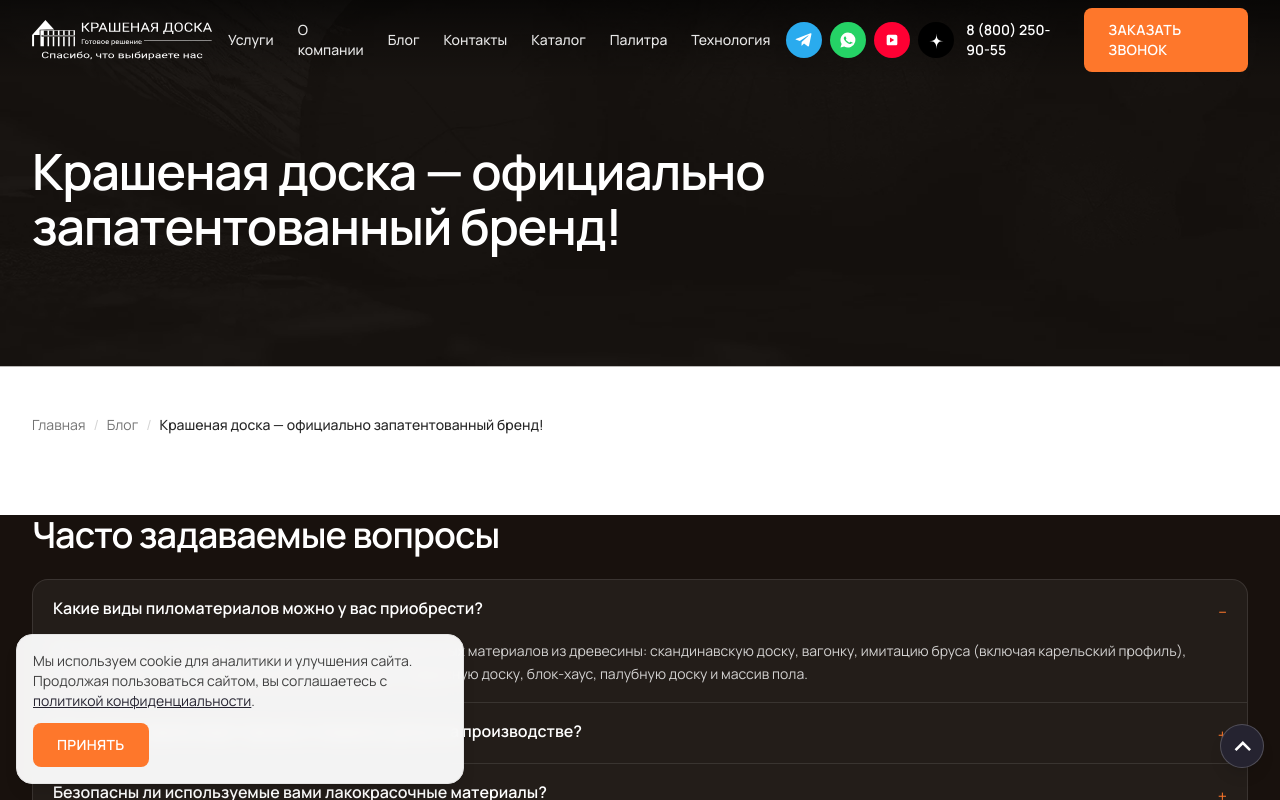
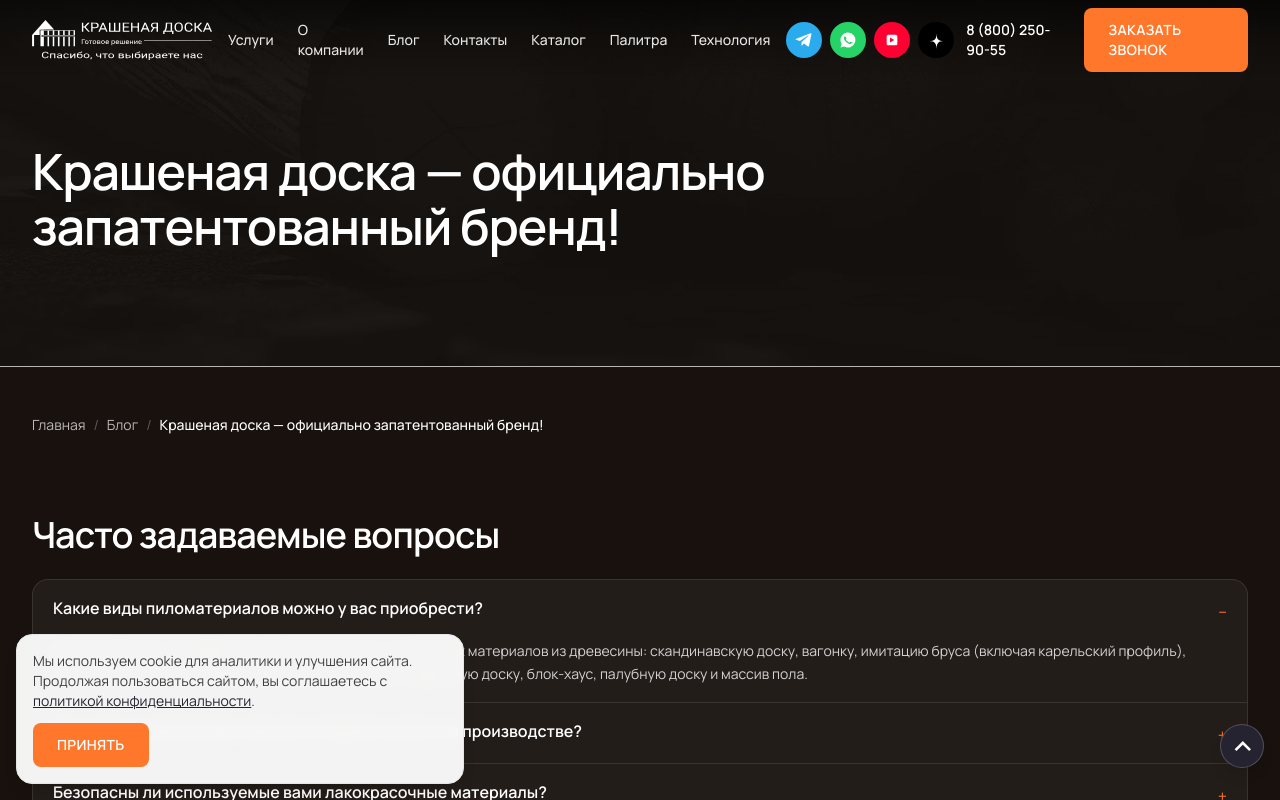
Before and after one commit to brabvs77-eng/krasdoska.ru, a Next.js app in the folder site/: page /blog/brend/ in a window 1280 px wide. Shown: the top 800 px of the page. Built offline with nearby package versions, Linux system fonts and the light colour scheme.

Commit message:
Apply dark theme to blog list and article pages
- Wrap blog routes in section-dark with dark ContentList and breadcrumbs
- Add scoped wp-content typography overrides for section-dark containers

Co-authored-by: brabvs77 <brabvs77@gmail.com>

```diff
--- a/site/app/blog/[slug]/page.tsx
+++ b/site/app/blog/[slug]/page.tsx
@@ -29,9 +29,11 @@ export default async function BlogPostPage({ params }: Props) {
     return (
       <>
         <PageHero title={slug.replace(/-/g, " ")} />
-        <div className="container-content py-16 text-center text-neutral-600">
+        <section className="section-dark">
+          <div className="container-content py-16 text-center text-white/70">
             Запись не найдена.
           </div>
+        </section>
       </>
     );
   }
@@ -39,8 +41,10 @@ export default async function BlogPostPage({ params }: Props) {
   return (
     <>
       <PageHero title={post.title} description={getExcerpt(post)} />
+      <section className="section-dark">
         <article className="container-content py-12">
           <Breadcrumbs
+            variant="dark"
             items={[
               { label: "Главная", href: "/" },
               { label: "Блог", href: "/blog/" },
@@ -51,6 +55,7 @@ export default async function BlogPostPage({ params }: Props) {
             <HtmlContent html={post.content} />
           </div>
         </article>
+      </section>
       <MarketingPageFooter />
     </>
   );
--- a/site/app/blog/page.tsx
+++ b/site/app/blog/page.tsx
@@ -18,10 +18,11 @@ export default function BlogPage() {
   return (
     <>
       <PageHero title="Блог и новости" description="Статьи о материалах, покраске и производстве." />
-      <section className="bg-surface-muted py-16 sm:py-20">
+      <section className="section-dark py-16 sm:py-20">
         <div className="container-content">
           <ContentList
             embedded
+            variant="dark"
             items={posts.map((post) => ({
               slug: post.slug,
               title: post.title,
--- a/site/app/globals.css
+++ b/site/app/globals.css
@@ -185,4 +185,30 @@ body {
   .wp-content-dark th {
     @apply bg-white/10 font-semibold text-white;
   }
+
+  /* Тёмный вариант WP-прозы: применяется только внутри .section-dark (блог и т.п.) */
+  .section-dark .wp-content {
+    @apply text-white/80;
+  }
+  .section-dark .wp-content h2,
+  .section-dark .wp-content h3,
+  .section-dark .wp-content h4 {
+    @apply text-white;
+  }
+  .section-dark .wp-content h5 {
+    @apply text-white/70;
+  }
+  .section-dark .wp-content a {
+    @apply text-accent hover:text-accent-dark;
+  }
+  .section-dark .wp-content blockquote {
+    @apply border-accent bg-white/5 text-white/80;
+  }
+  .section-dark .wp-content th,
+  .section-dark .wp-content td {
+    @apply border-white/15;
+  }
+  .section-dark .wp-content th {
+    @apply bg-white/10 text-white;
+  }
 }
```
Lines whose indentation alone changed are shown as unchanged.
